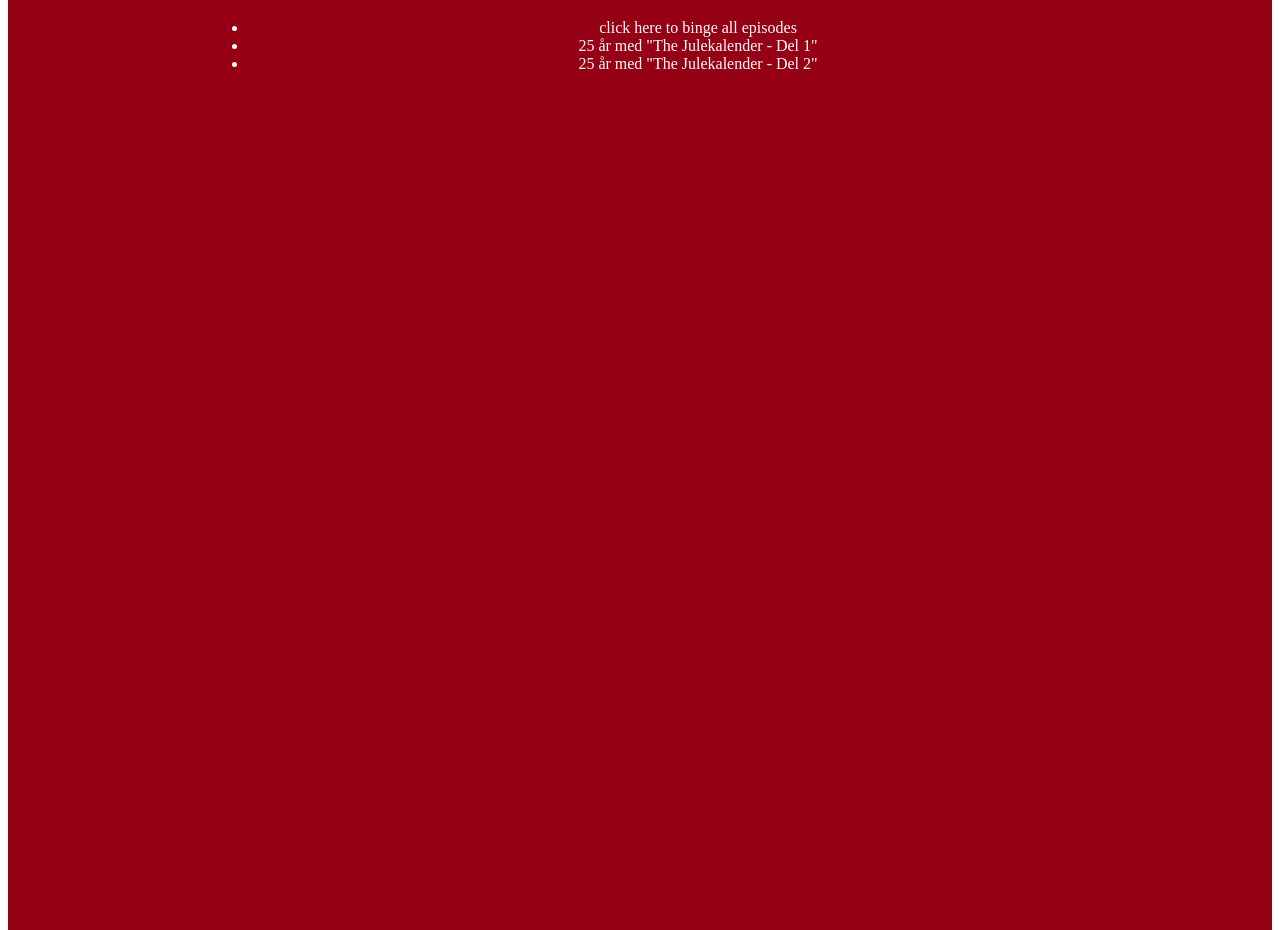
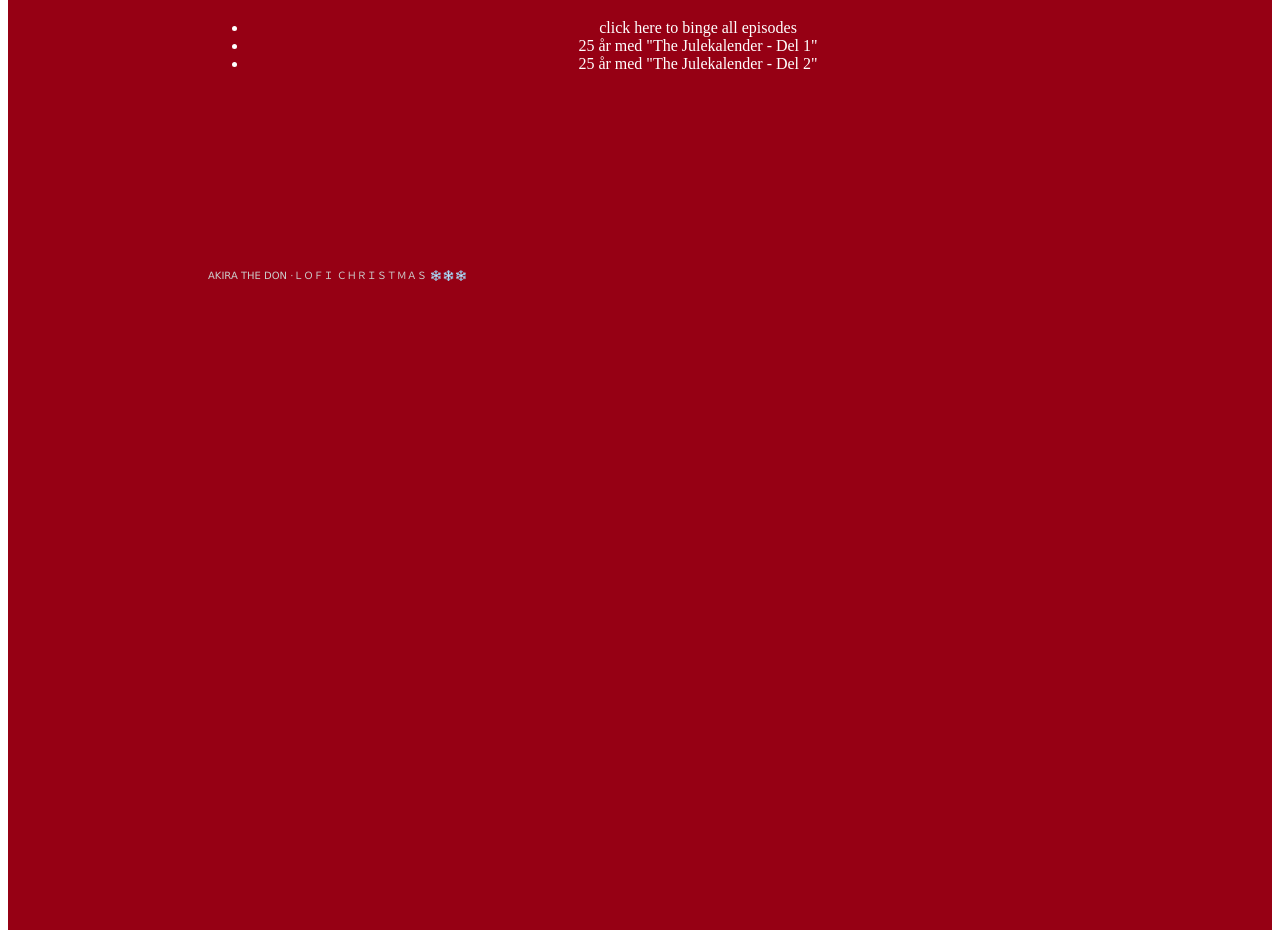
Before and after one commit to tplive/qvidahl-no, a Gatsby site: page /theadventskalender in a window 1280 px wide. Shown: the part 955-1885 px from the top of the page. Built offline with nearby package versions, Linux system fonts and the light colour scheme; Gatsby itself is replaced by a stand-in of ours; grey boxes are pictures that could not be loaded.

Commit message:
Adds sound cloud lofi xmas music

```diff
--- a/src/components/adventskalender.js
+++ b/src/components/adventskalender.js
@@ -73,8 +73,13 @@
                         </li>
                     </ul>
                 </div>
+                </div>
+                <iframe title="soundcloud" height="130" scrolling="no" frameborder="no" allow="autoplay" src="https://w.soundcloud.com/player/?url=https%3A//api.soundcloud.com/tracks/367845692&color=%23960014&auto_play=true&hide_related=false&show_comments=true&show_user=true&show_reposts=false&show_teaser=true&visual=true"></iframe>
+                    <div className={julestyle.soundcloud}>
+                        <a href="https://soundcloud.com/akirathedon" title="AKIRA THE DON" target="_blank" rel="noreferrer">AKIRA THE DON</a> ·
+                        <a href="https://soundcloud.com/akirathedon/lofi-christmas" title="ＬＯＦＩ  ＣＨＲＩＳＴＭＡＳ   ❄️❄️❄️" target="_blank" rel="noreferrer">ＬＯＦＩ  ＣＨＲＩＳＴＭＡＳ   <span role="img" aria-label="snowflakes">❄️❄️❄️</span></a>
+                    </div>
             </div>
 
-        </div>
     );
 }
--- a/src/components/adventskalender.module.css
+++ b/src/components/adventskalender.module.css
@@ -44,6 +44,24 @@
     color: white;
 }
 
+.soundcloud {
+  grid-column: 1 / -1;
+  font-size: 10px;
+  color: #cccccc;
+  line-break: anywhere;
+  word-break: normal;
+  overflow: hidden;
+  white-space: nowrap;
+  text-overflow: ellipsis;
+  font-family: Interstate,Lucida Grande,Lucida Sans Unicode,Lucida Sans,Garuda,Verdana,Tahoma,sans-serif;
+  font-weight: 100;
+}
+
+.soundcloud > a {
+  color: #cccccc;
+  text-decoration: none;
+}
+
 canvas {
   position: absolute;
   top: 0px;
```
Also changed, not shown: 1 other file.
